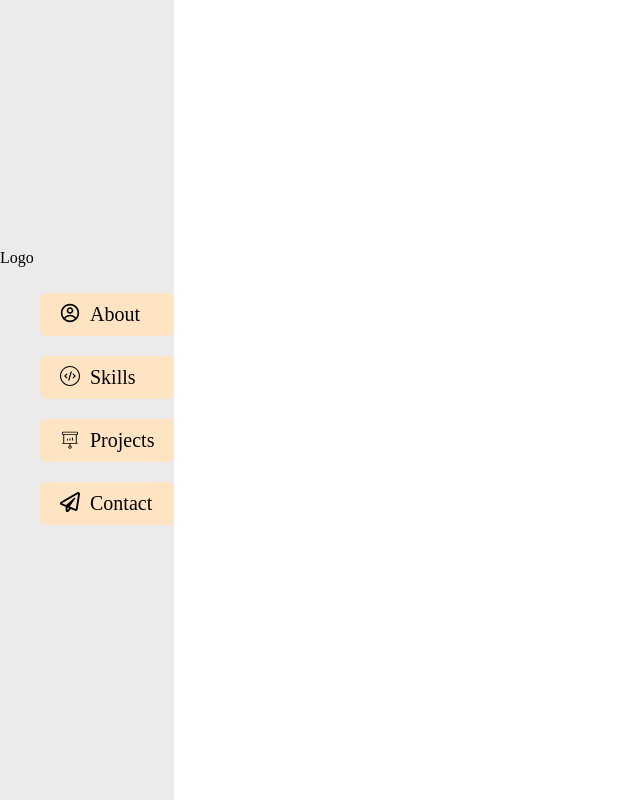
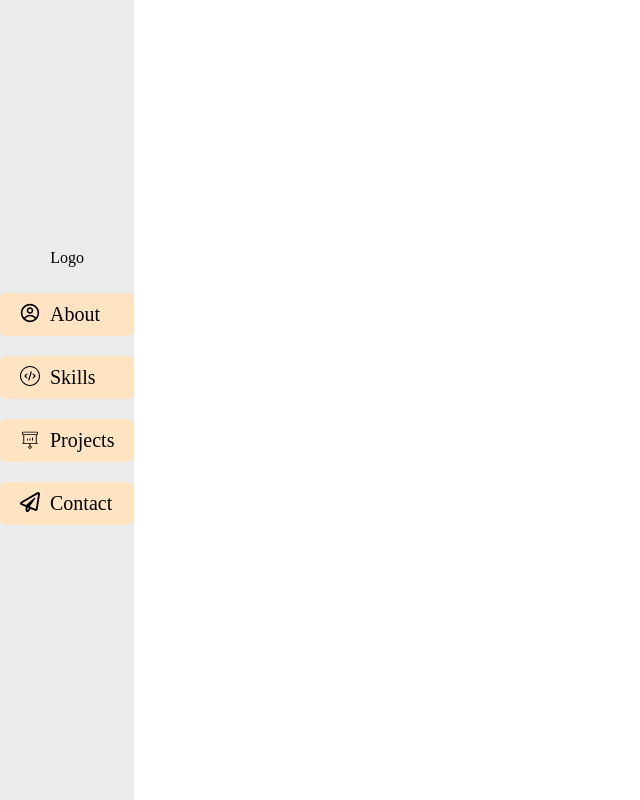
Before and after one commit to Morad17/portfolio-25-r3f, a React (Create React App) app: page / in a window 1280 px wide. Shown: the whole page, without its empty margins (0-640 px from the left). Built offline with nearby package versions, Linux system fonts and the light colour scheme.

Commit message:
navbar css

```diff
--- a/package.json
+++ b/package.json
@@ -3,6 +3,8 @@
   "version": "0.1.0",
   "private": true,
   "dependencies": {
+    "@react-three/drei": "^10.3.0",
+    "@react-three/fiber": "^9.1.2",
     "@testing-library/dom": "^10.4.0",
     "@testing-library/jest-dom": "^6.6.3",
     "@testing-library/react": "^16.3.0",
@@ -14,6 +16,7 @@
     "react-router-dom": "^7.6.2",
     "react-scripts": "5.0.1",
     "sass": "^1.89.2",
+    "three": "^0.177.0",
     "web-vitals": "^2.1.4"
   },
   "scripts": {
--- a/public/index.html
+++ b/public/index.html
@@ -12,7 +12,7 @@
     <link rel="apple-touch-icon" href="%PUBLIC_URL%/logo192.png" />
     <link rel="manifest" href="%PUBLIC_URL%/manifest.json" />
 
-    <title>React App</title>
+    <title>Morad Elb</title>
   </head>
   <body>
     <div id="root"></div>
--- a/src/assets/scss/Navbar.scss
+++ b/src/assets/scss/Navbar.scss
@@ -5,11 +5,13 @@
   background: rgb(235, 235, 235);
   height: 100vh;
   position: fixed;
+  align-items: center;
   .nav-links {
     display: flex;
     flex-direction: column;
     justify-content: space-around;
     list-style: none;
+    padding: 0;
   }
   .nav-link {
     padding: 10px 20px;
@@ -18,7 +20,7 @@
     font-size: 20px;
     border-radius: 6px;
     text-align: center;
-    transition: transform 0.4s cubic-bezier(0.4, 0, 0.2, 1), color 0.4s;
+    transition: transform 1s cubic-bezier(0.4, 0, 0.2, 1), color 0.4s;
     color: inherit;
     overflow: hidden;
     position: relative;
@@ -46,7 +48,7 @@
     height: 100%;
     background: linear-gradient(to left, red 0%, red 100%);
     z-index: 0;
-    transition: width 0.5s cubic-bezier(0.4, 0, 0.2, 1);
+    transition: width 1s cubic-bezier(0.4, 0, 0.2, 1);
     border-radius: 6px; /* match parent if using border-radius */
   }
 
```
Also changed, not shown: 1 other file (tests, documents, lock files or other folders).
